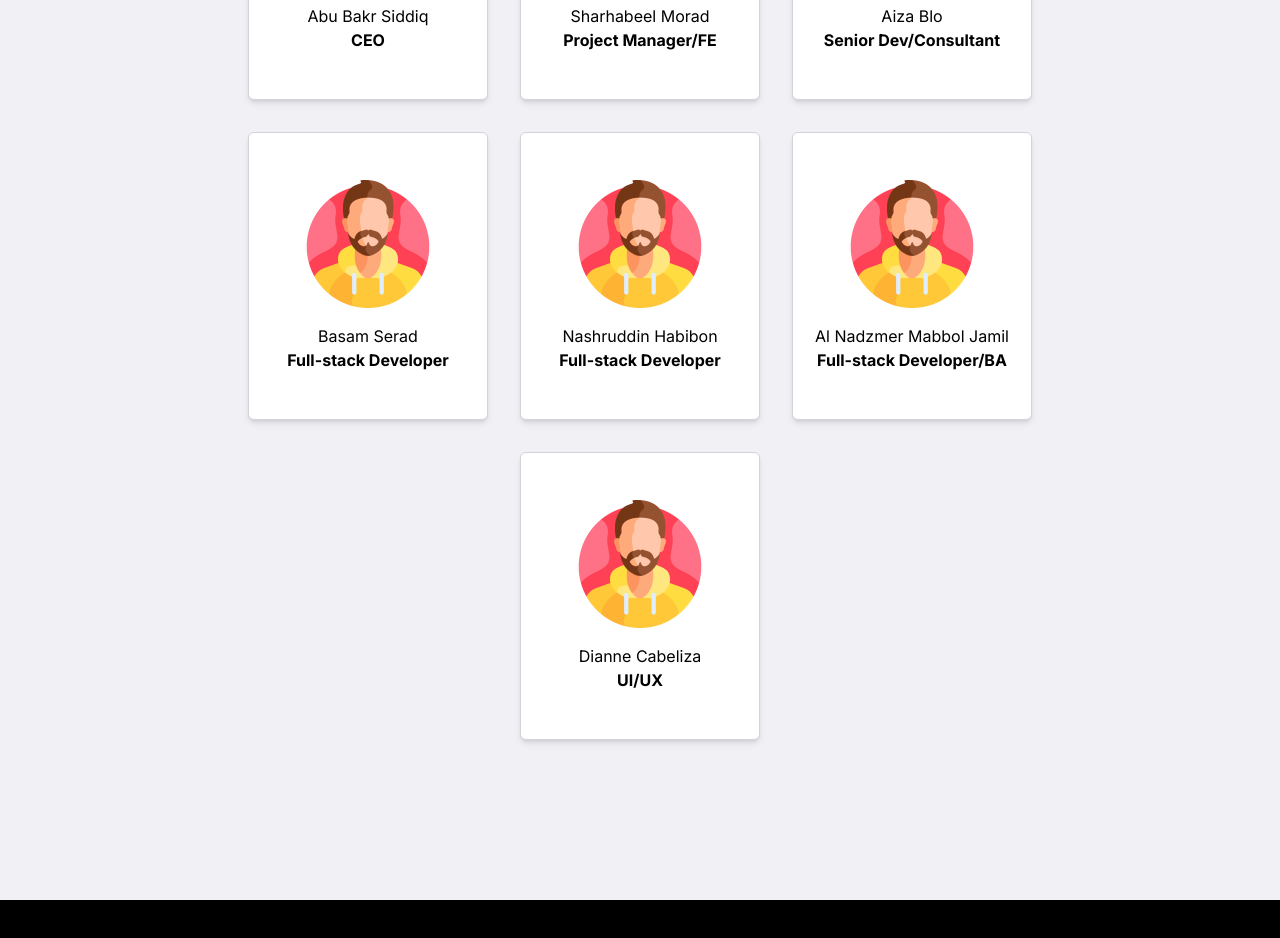
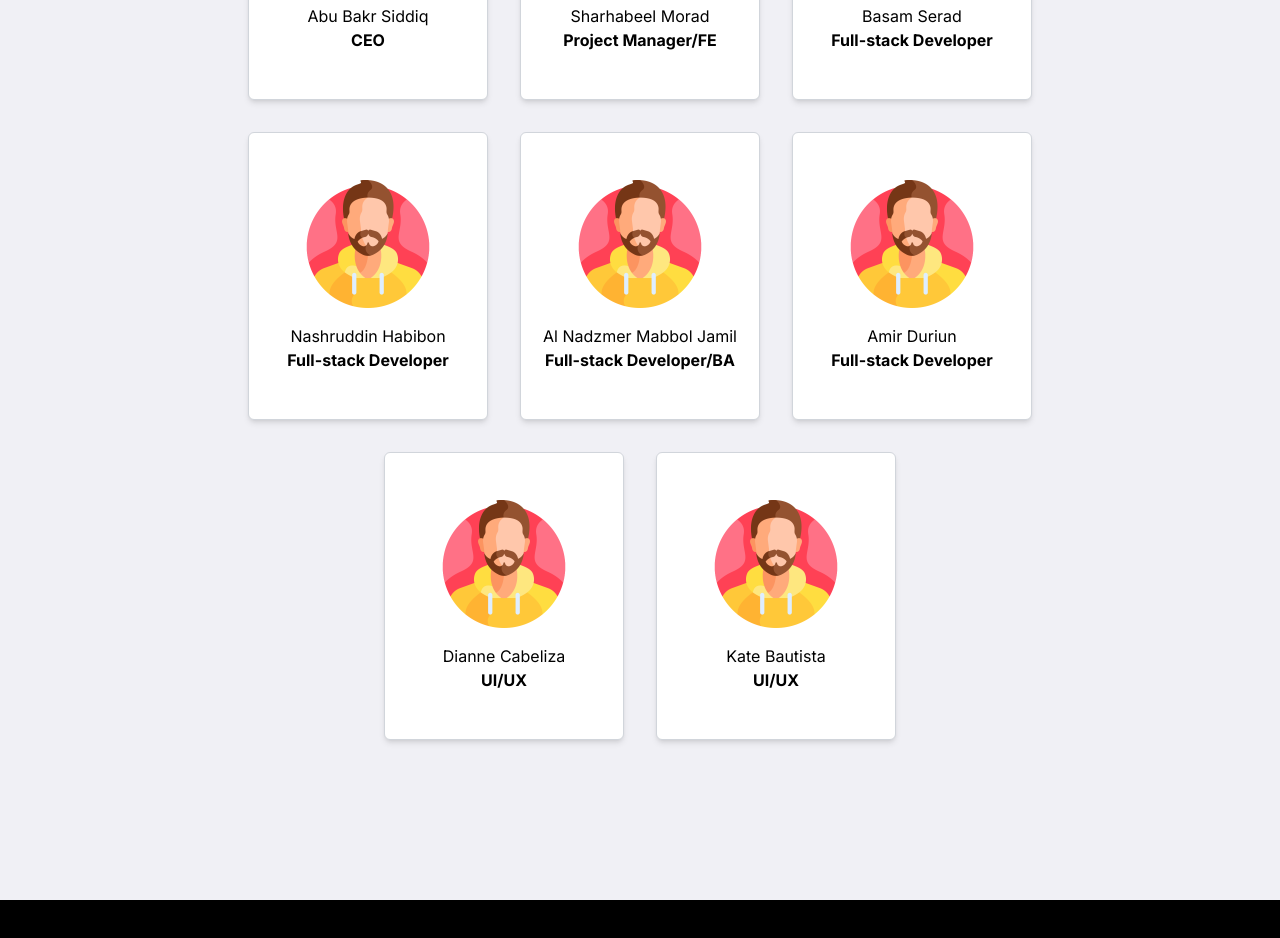
Before and after one commit to abelmorad/merdekainfotek, a Next.js app: page /about in a window 1280 px wide. Shown: the part 1060-1998 px from the top of the page. Built offline with nearby package versions, Linux system fonts and the light colour scheme.

Commit message:
Feat: update new team member

```diff
--- a/src/constant/index.ts
+++ b/src/constant/index.ts
@@ -72,13 +72,6 @@ export const team: Team[] = [
     position: 'Project Manager/FE',
   },
   {
-    id: 6,
-    image:
-      'https://encrypted-tbn0.gstatic.com/images?q=tbn:ANd9GcQgEs46kqkF1xGSJbgA2BJPhDpAM0MUXFab7qkFiQCKIyCoagwj',
-    name: 'Aiza Blo',
-    position: 'Senior Dev/Consultant',
-  },
-  {
     id: 3,
     image:
       'https://encrypted-tbn0.gstatic.com/images?q=tbn:ANd9GcQgEs46kqkF1xGSJbgA2BJPhDpAM0MUXFab7qkFiQCKIyCoagwj',
@@ -100,10 +93,24 @@ export const team: Team[] = [
     position: 'Full-stack Developer/BA',
   },
   {
+    id: 6,
+    image:
+      'https://encrypted-tbn0.gstatic.com/images?q=tbn:ANd9GcQgEs46kqkF1xGSJbgA2BJPhDpAM0MUXFab7qkFiQCKIyCoagwj',
+    name: 'Amir Duriun',
+    position: 'Full-stack Developer',
+  },
+  {
     id: 5,
     image:
       'https://encrypted-tbn0.gstatic.com/images?q=tbn:ANd9GcQgEs46kqkF1xGSJbgA2BJPhDpAM0MUXFab7qkFiQCKIyCoagwj',
     name: 'Dianne Cabeliza',
+    position: 'UI/UX',
+  },
+  {
+    id: 8,
+    image:
+      'https://encrypted-tbn0.gstatic.com/images?q=tbn:ANd9GcQgEs46kqkF1xGSJbgA2BJPhDpAM0MUXFab7qkFiQCKIyCoagwj',
+    name: 'Kate Bautista',
     position: 'UI/UX',
   },
 ]
```
